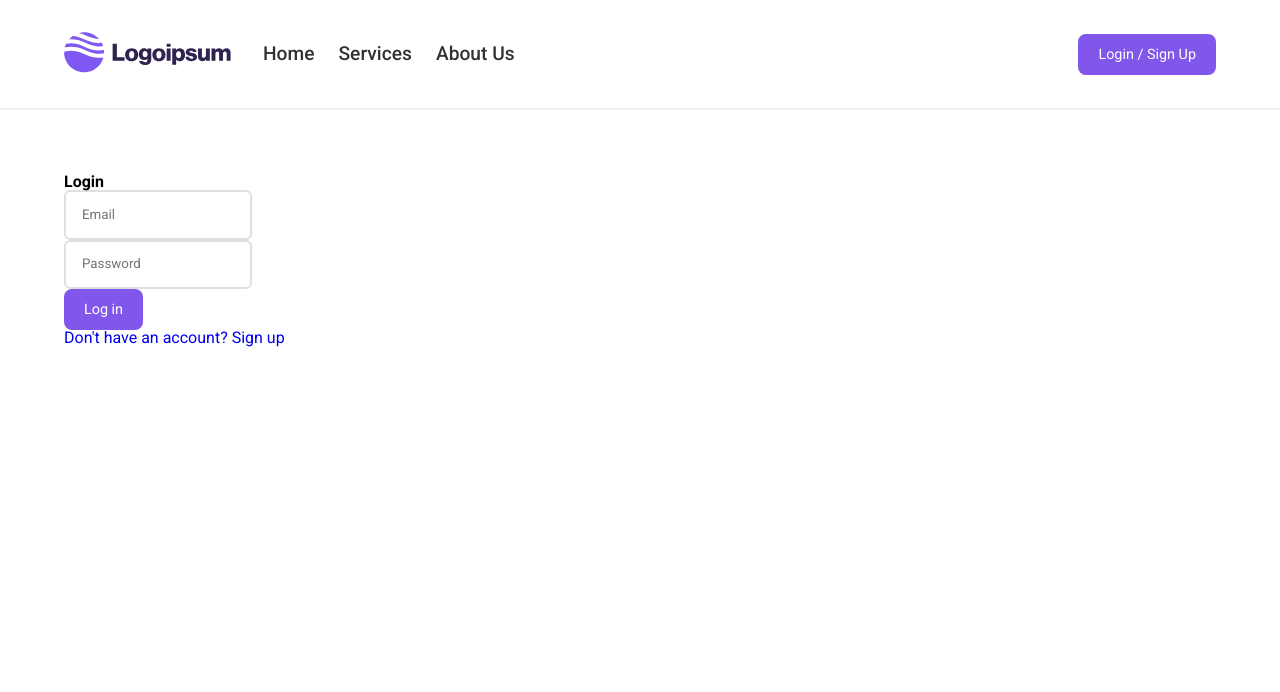
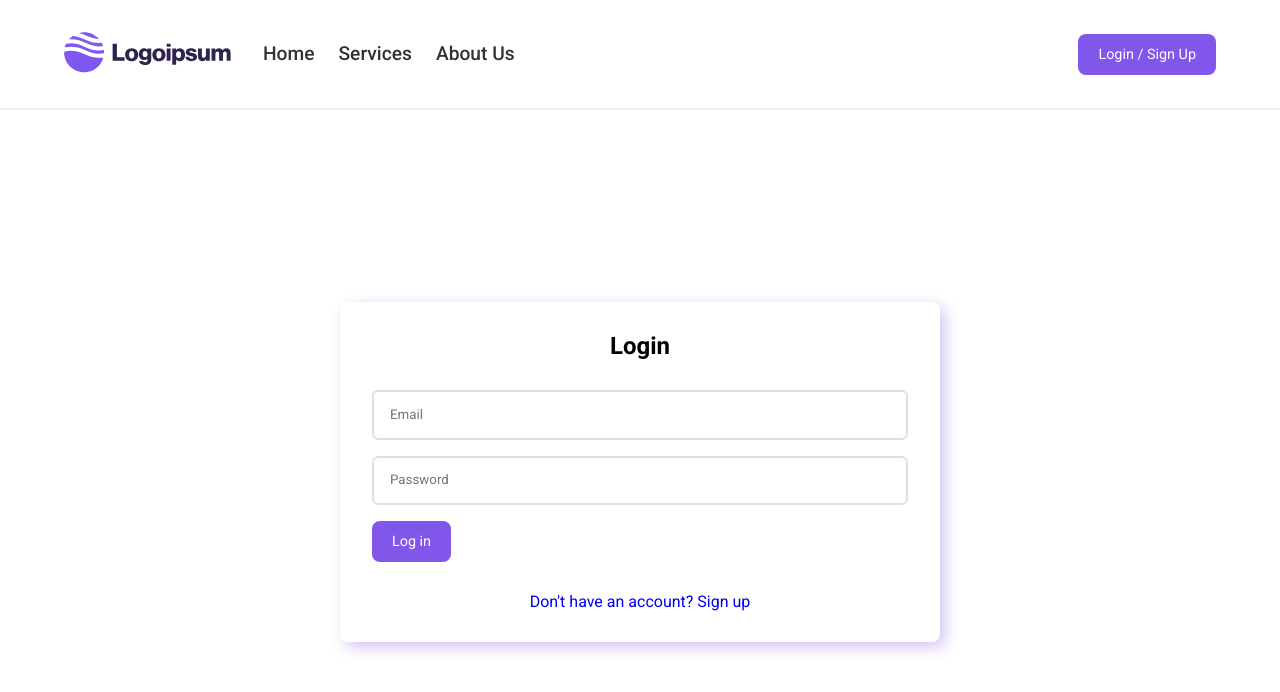
Before and after one commit to e6idijus/FEAC1, a React (Vite) app in the folder Home Service App/Frontend/: page /login in a window 1280 px wide. Shown: the top 692 px of the page. Built offline with nearby package versions, Linux system fonts and the light colour scheme.

Commit message:
Add style to Login component

```diff
--- a/Home Service App/Frontend/src/pages/Login.jsx
+++ b/Home Service App/Frontend/src/pages/Login.jsx
@@ -1,23 +1,26 @@
 import Input from "@/components/common/Input";
+import styles from "./Login.module.scss";
 import Button from "@/components/common/Button";
 
 const Login = () => {
   return (
-    <div>
-      <form>
-        <h2>Login</h2>
+    <div className={styles.container}>
+      <form className={styles.form}>
+        <h2 className={styles.title}>Login</h2>
         <Input
           type="email"
           placeholder="Email"
           required
+          className={styles.input}
         />
         <Input
           type="password"
           placeholder="Password"
           required
+          className={styles.input}
         />
         <Button type="submit">Log in</Button>
-        <div>
+        <div className={styles.link}>
           <a href="#">Don't have an account? Sign up</a>
         </div>
       </form>
--- /dev/null
+++ b/Home Service App/Frontend/src/pages/Login.module.scss
@@ -0,0 +1,34 @@
+.container {
+  height: 100%;
+  padding-top: 8rem;
+}
+
+.form {
+  max-width: 600px;
+  margin: 0 auto;
+  background-color: #ffffff;
+  border-radius: 0.5rem;
+  padding: 2rem;
+  box-shadow: rgba(86, 20, 208, 0.25) 5px 5px 15px;
+}
+
+.title {
+  font-size: 1.5rem;
+  text-align: center;
+  margin-bottom: 2rem;
+}
+
+.input {
+  margin-bottom: 1rem;
+  width: 100%;
+}
+
+.link {
+  margin-top: 2rem;
+  text-align: center;
+}
+
+.signUp {
+  color: $primary-color;
+  font-weight: 500;
+}
```
